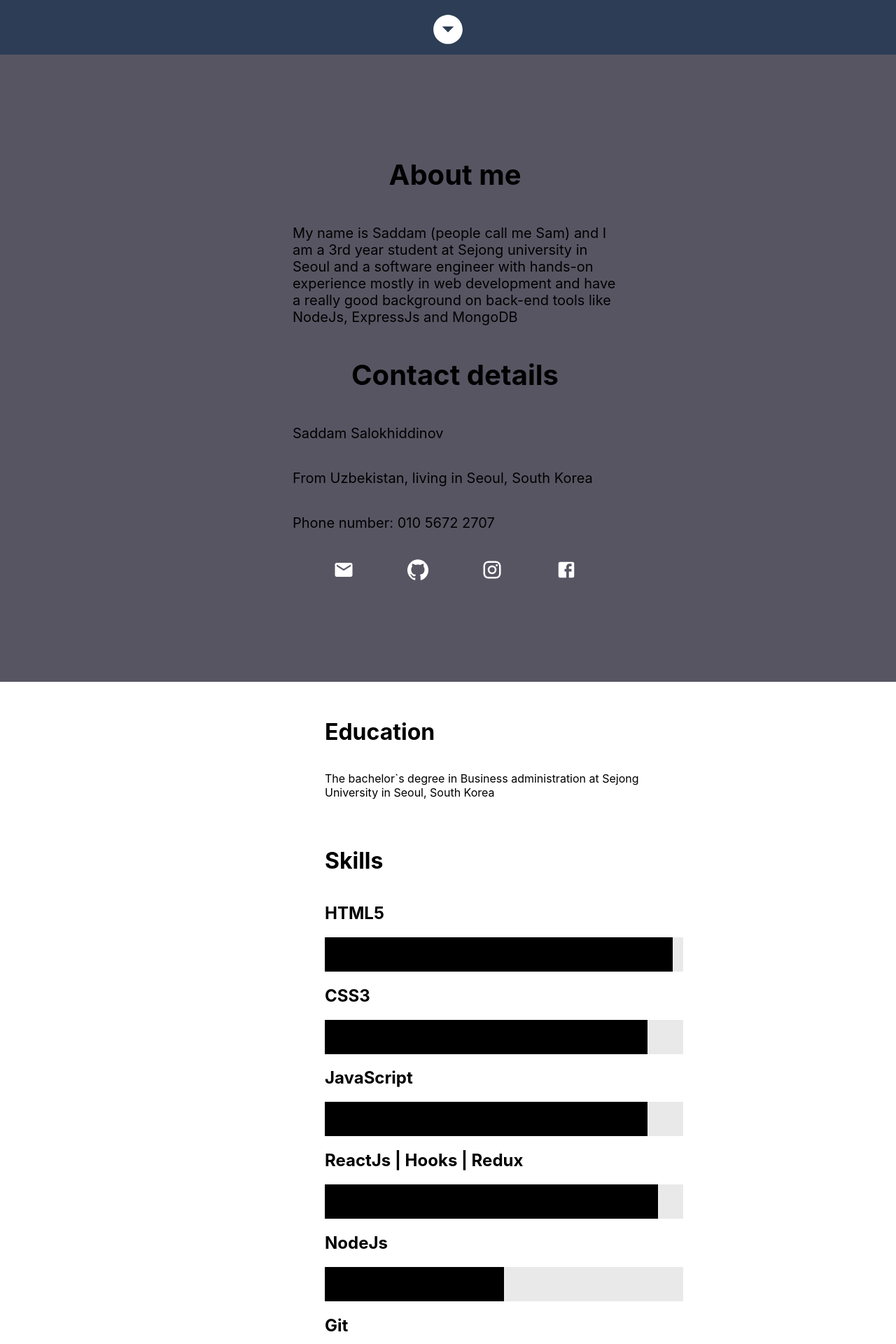
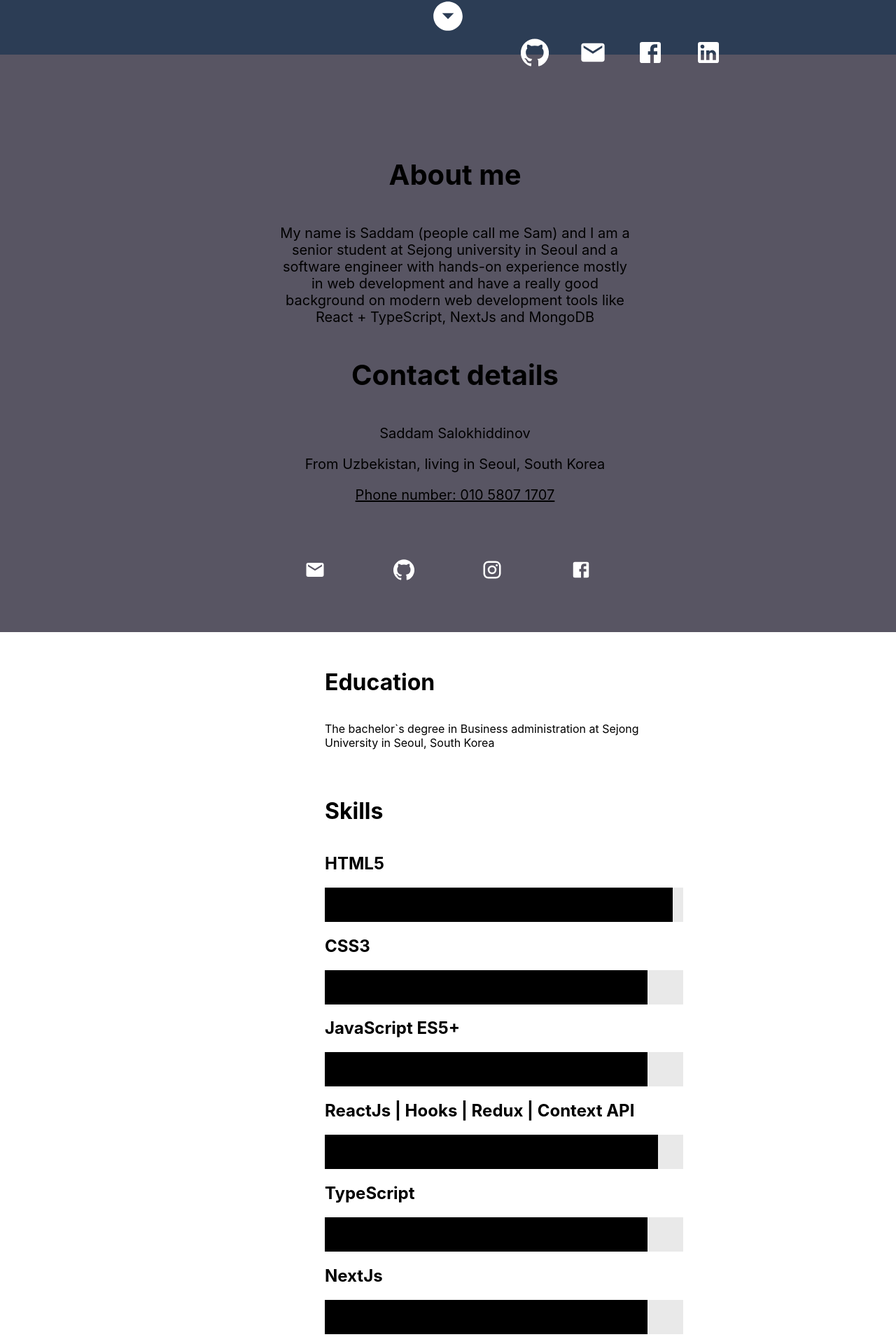
Before and after one commit to Saddam-tech/portfoliomine, a React (Create React App) app: page / in a window 1280 px wide. Shown: the part 722-2642 px from the top of the page at 70% size. Built offline with nearby package versions, Linux system fonts and the light colour scheme.

Commit message:
new changes to portfolio

```diff
--- a/src/App.js
+++ b/src/App.js
@@ -1,8 +1,6 @@
 import React, { useState, useEffect } from "react";
 import Header from "./components/Header";
-import About from "./components/About";
-import Resume from "./components/Resume";
-import Certificates from "./components/Certificates";
+import Container from "./components/Container";
 
 function App() {
   const [loading, setLoading] = useState(true);
@@ -10,15 +8,13 @@ function App() {
   useEffect(() => {
     setTimeout(() => {
       setLoading(false);
-    }, 1500);
+    }, 0);
   }, []);
 
   return !loading ? (
-    <div className="App">
+    <div>
       <Header />
-      <About />
-      <Resume />
-      <Certificates />
+      <Container />
     </div>
   ) : (
     <p
--- a/src/components/About.js
+++ b/src/components/About.js
@@ -5,7 +5,7 @@ import GitHubIcon from "@material-ui/icons/GitHub";
 import InstagramIcon from "@material-ui/icons/Instagram";
 import FacebookIcon from "@material-ui/icons/Facebook";
 import EmailIcon from "@material-ui/icons/Email";
-import {Fade} from 'react-reveal';
+import { Fade } from "react-reveal";
 
 const About = () => {
   return (
@@ -15,18 +15,22 @@ const About = () => {
           <Fade right>
             <h1 className="heading1">About me</h1>
             <p>
-            My name is Saddam (people call me Sam) and I am a 3rd year student at Sejong
-            university in Seoul and a software engineer with hands-on experience
-            mostly in web development and have a really good background on
-            back-end tools like NodeJs, ExpressJs and MongoDB
+              My name is Saddam (people call me Sam) and I am a senior student
+              at Sejong university in Seoul and a software engineer with
+              hands-on experience mostly in web development and have a really
+              good background on modern web development tools like React +
+              TypeScript, NextJs and MongoDB
             </p>
           </Fade>
           <Fade left>
             <h1 className="heading2">Contact details</h1>
+            <div className="contact-details">
               <p>Saddam Salokhiddinov</p>
               <p>From Uzbekistan, living in Seoul, South Korea</p>
-          <p>Phone number: 010 5672 2707</p>
+              <a href="tel://+01058071727">Phone number: 010 5807 1707</a>
+            </div>
           </Fade>
+        </div>
         <Fade right>
           <div className="icons">
             <a href="mailto:salokhiddinov0727@gmail.com" target="blank">
@@ -75,7 +79,6 @@ const About = () => {
           </div>
         </Fade>
       </div>
-      </div>
       <Skills />
     </Container>
   );
@@ -96,8 +99,8 @@ const Container = styled.div`
     display: flex;
     align-items: center;
     justify-content; center;
-    flex-direction: row;
-    width: 100%;
+    flex-direction: column;
+    width: 40%;
     margin: 70px;
 
     @media screen and (max-width: 728px) {
@@ -111,7 +114,7 @@ const Container = styled.div`
   .content {
     display: flex;
     justify-content: center;
-    align-items: center;
+    text-align: center;
     flex-direction: column;
     width: 100%;
     margin-left: 20px;
@@ -127,12 +130,15 @@ const Container = styled.div`
   }
 
 
-  p {
-    width: 40%;
-    @media screen and (max-width: 728px) {
-      width: 100%;
   }
 
+  .contact-details {
+    text-align: center;
+    margin-bottom: 30px;
+  }
+
+  a {
+    color: #000;
   }
 
   .icons {
@@ -141,12 +147,6 @@ const Container = styled.div`
     justify-content: space-between;
     color: #ffffff;
     cursor: pointer;
-    width: 30%;
-    padding: 20px;
-
-    @media screen and (max-width: 728px) {
     width: 80%;
   }
-
-  }
 `;
--- a/src/components/Certificate.js
+++ b/src/components/Certificate.js
@@ -8,9 +8,19 @@ const Certificates = (props) => {
         <h1>{props.title}</h1>
         <h3>{props.content}</h3>
         {props.src === "react" ? (
-          <img src="./videos/myDiploma.jpg" alt="diploma" className="image" />
+          <a href="./videos/myDiploma.jpg" download>
+            <img src="./videos/myDiploma.jpg" alt="diploma" className="image" />{" "}
+            <p>Press to download</p>
+          </a>
         ) : (
-          <img src="./videos/javascript.jpeg" alt="diploma" className="image" />
+          <a href="./videos/javascript.jpeg" download>
+            <img
+              src="./videos/javascript.jpeg"
+              alt="diploma"
+              className="image"
+            />
+            <p>Press to download</p>
+          </a>
         )}
       </div>
     </Container>
@@ -59,4 +69,15 @@ const Container = styled.div`
     position: relative;
     box-shadow: 9px 9px 9px #000000;
   }
+
+  a {
+    color: #fff;
+    width: 100%;
+    text-align: center;
+    text-decoration: none;
+  }
+
+  a:hover {
+    color: #000;
+  }
 `;
--- a/src/components/Certificates.js
+++ b/src/components/Certificates.js
@@ -1,9 +1,9 @@
 import React, { useState, Fragment } from "react";
+
 import styled from "styled-components";
 import Background from "../assets/lights2.jpg";
 import Certificate from "./Certificate";
-import ArrowDropDownCircleIcon from "@material-ui/icons/ArrowDropDownCircle";
-import { Link as Scroll } from "react-scroll";
+import Footer from "./Footer";
 
 const Certificates = () => {
   const [certificates] = useState([
@@ -23,7 +23,6 @@ const Certificates = () => {
 
   return (
     <Container id="testimonial">
-      <Fragment>
       <div className="container">
         {certificates.map((certificate) => (
           <Fragment>
@@ -36,14 +35,7 @@ const Certificates = () => {
         ))}
       </div>
 
-        <div className="icon-container">
-          <Scroll to="header" smooth={true} duration={1000} spy={true}>
-            <ArrowDropDownCircleIcon
-              style={{ fontSize: "50px", color: "white" }}
-            />
-          </Scroll>
-        </div>
-      </Fragment>
+      <Footer />
     </Container>
   );
 };
--- /dev/null
+++ b/src/components/Container.js
@@ -0,0 +1,16 @@
+import React from "react";
+import About from "./About";
+import Resume from "./Resume";
+import Certificates from "./Certificates";
+
+const Container = () => {
+  return (
+    <React.Fragment>
+      <About />
+      <Resume />
+      <Certificates />
+    </React.Fragment>
+  );
+};
+
+export default Container;
--- /dev/null
+++ b/src/components/Footer.js
@@ -0,0 +1,86 @@
+import React from "react";
+import styled from "styled-components";
+import GitHubIcon from "@material-ui/icons/GitHub";
+import EmailIcon from "@material-ui/icons/Email";
+import FacebookIcon from "@material-ui/icons/Facebook";
+import { Fade } from "react-reveal";
+import LinkedInIcon from "@material-ui/icons/LinkedIn";
+import ArrowDropDownCircleIcon from "@material-ui/icons/ArrowDropDownCircle";
+import { Link as Scroll } from "react-scroll";
+
+const Footer = () => {
+  return (
+    <React.Fragment>
+      <Container>
+        <div>
+          <p>Keep in touch with me on social media:</p>
+          <Fade bottom>
+            <div className="icons">
+              <a href="https://github.com/Saddam-tech" target="blank">
+                <GitHubIcon
+                  style={{
+                    width: "40px",
+                    height: "40px",
+                    color: "white",
+                  }}
+                />
+              </a>
+              <a href="mailto:salokhiddinov0727@gmail.com" target="blank">
+                <EmailIcon
+                  style={{
+                    width: "40px",
+                    height: "40px",
+                    color: "white",
+                  }}
+                />
+              </a>
+              <a
+                href="https://www.facebook.com/saddam.salokhiddinov"
+                target="blank"
+              >
+                {" "}
+                <FacebookIcon
+                  style={{
+                    width: "40px",
+                    height: "40px",
+                    color: "white",
+                  }}
+                />
+              </a>
+              <a
+                href="https://www.linkedin.com/in/saddam-salokhiddinov-35a9351a7/"
+                target="blank"
+              >
+                {" "}
+                <LinkedInIcon
+                  style={{
+                    width: "40px",
+                    height: "40px",
+                    color: "white",
+                  }}
+                />
+              </a>
+            </div>
+          </Fade>
+          <div className="icon-container">
+            <Scroll to="header" smooth={true} duration={1000} spy={true}>
+              <ArrowDropDownCircleIcon
+                style={{ fontSize: "50px", color: "white" }}
+              />
+            </Scroll>
+          </div>
+        </div>
+      </Container>
+    </React.Fragment>
+  );
+};
+
+export default Footer;
+
+const Container = styled.div`
+  display: flex;
+  background: #011627;
+  width: 100%;
+  color: #fff;
+  font-family: Optima, sans-serif;
+`;
--- a/src/components/Header.js
+++ b/src/components/Header.js
@@ -24,8 +24,8 @@ const Header = () => {
               <br />
               a Front-end
               <br />
-              Web developer
             </h1>
+            <h1 className="h1-web">Web developer</h1>
           </Fade>
 
           <Fade bottom>
@@ -42,8 +42,8 @@ const Header = () => {
               <a href="mailto:salokhiddinov0727@gmail.com" target="blank">
                 <EmailIcon
                   style={{
-                    width: "30px",
-                    height: "30px",
+                    width: "40px",
+                    height: "40px",
                     color: "white",
                   }}
                 />
@@ -100,6 +100,7 @@ const Container = styled.div`
  background-size: cover;
  background-position: center;
  background-color: #2C3D55;
+ margin: 0;
 
  @media screen and (max-width: 728px) {
    background-attachment: fixed;
@@ -115,9 +116,7 @@ const Container = styled.div`
     height: 80%;
 
     @media screen and (max-width: 728px) {
-      margin-left: 20px;
       flex-direction: column;
-      width: 80%;
     }
   }
 
@@ -131,34 +130,40 @@ const Container = styled.div`
 
     @media screen and (max-width: 728px) {
       width: 100%;
-      margin-top: 10px;
-      margin-left: 45px;
     }
   }
 
   h1 {
     color: #ffffff;
-    font-size: 80px;
-    margin: 10px;
-    padding: 10px;
+    font-size: 6rem;
     font-family: Optima, sans-serif;
+    margin: 0;
 
     @media screen and (max-width: 728px) {
-      font-size: 40px;
-      width: 100%;
+      font-size: 3rem;
+      margin: 10px 10px 0 60px;
+    }
+  }
+
+  .h1-web {
+    font-family: Optima, sans-serif;
+    font-size: 6rem;
+    margin: 0 0 120px -40px;
+
+    @media screen and (max-width: 728px) {
+      font-size: 3rem;
+      margin: 0 10px 50px 40px;
     }
   }
 
   .pic {
     width: 35%;
     height: 70%;
-    margin-left: 100px;
-    padding: 20px;
+    margin: 0 10px 0 150px;
     @media screen and (max-width: 728px) {
+      margin: 20px 20px;
       width: 90%;
       height: 40%;
-      margin-left: 45px;
-      padding: 20px;
     }
   }
 
@@ -171,7 +176,7 @@ const Container = styled.div`
     padding: 10px;
 
     @media screen and (max-width: 728px) {
-      margin-left: 30px;
+      margin-left: 40px;
       width: 80%;
     }
   }
--- a/src/components/Navbar.js
+++ b/src/components/Navbar.js
@@ -69,7 +69,7 @@ const Body = styled.div`
   align-items: center;
   width: 100%;
   z-index: 1;
-  position: sticky;
+  position: fixed;
   top: 0;
 
   @media screen and (max-width: 728px) {
--- a/src/components/Skills.js
+++ b/src/components/Skills.js
@@ -29,27 +29,33 @@ const Skills = () => {
           </div>
         </Fade>
         <Fade left>
-          <h2>JavaScript</h2>
+          <h2>JavaScript ES5+</h2>
           <div className="box1">
             <div className="box1-3">JavaScript</div>
           </div>
         </Fade>
         <Fade right>
-          <h2>ReactJs | Hooks | Redux </h2>
+          <h2>ReactJs | Hooks | Redux | Context API </h2>
           <div className="box1">
             <div className="box1-4">ReactJs</div>
           </div>
         </Fade>
         <Fade left>
-          <h2>NodeJs</h2>
+          <h2>TypeScript</h2>
           <div className="box1">
-            <div className="box1-5">NodeJs</div>
+            <div className="box1-5">TypeScript</div>
           </div>
         </Fade>
         <Fade right>
+          <h2>NextJs</h2>
+          <div className="box1">
+            <div className="box1-6">NextJs</div>
+          </div>
+        </Fade>
+        <Fade left>
           <h2>Git</h2>
           <div className="box1">
-            <div className="box1-6">Git</div>
+            <div className="box1-7">Git</div>
           </div>
         </Fade>
       </div>
@@ -136,10 +142,14 @@ const Container = styled.div`
   }
   .box1-5 {
     background: black;
-    width: 50%;
+    width: 90%;
   }
   .box1-6 {
     background: black;
     width: 90%;
   }
+  .box1-7 {
+    background: black;
+    width: 90%;
+  }
 `;
```
Also changed, not shown: 2 other files (tests, documents, lock files or other folders). Lines whose indentation alone changed are shown as unchanged.
